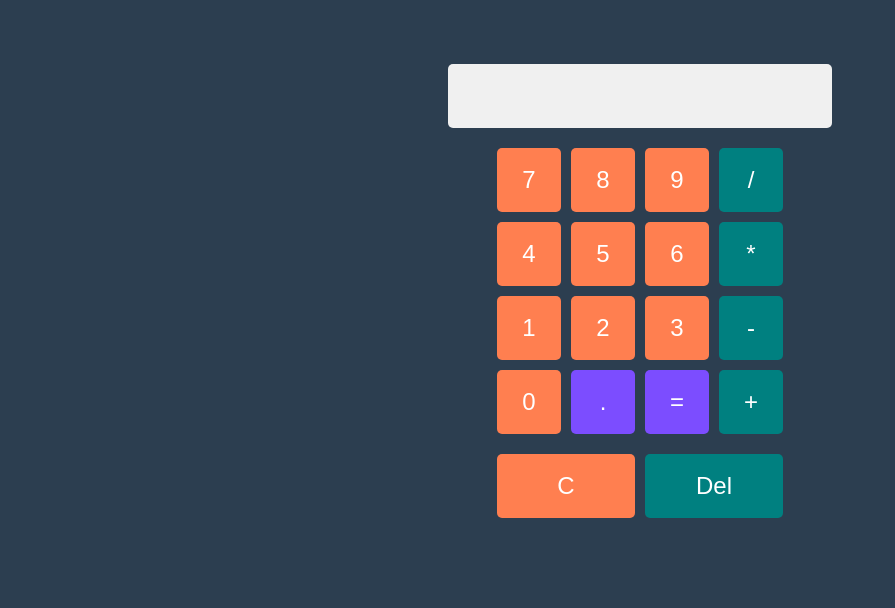
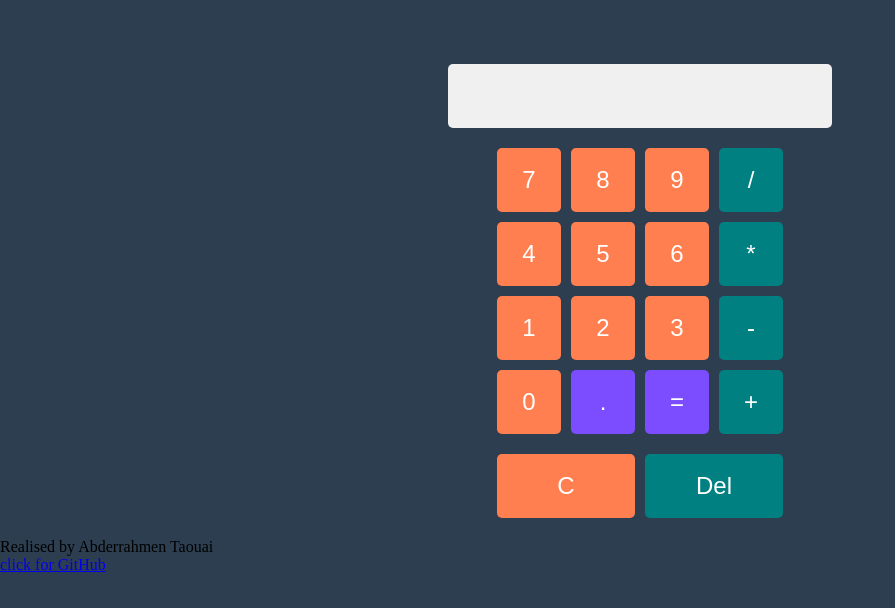
Before and after one commit to Abderrahmen-taouai/Project-Calculator-, a plain HTML site: page index.html in a window 1280 px wide. Shown: the whole page, without its empty margins (0-895 px from the left). Drawn offline with Linux system fonts and the light colour scheme.

Commit message:
Update index.html
added footer

```diff
--- a/index.html
+++ b/index.html
@@ -48,5 +48,10 @@
             </div>
         </div>
     </div>
+    <footer>
+        Realised by Abderrahmen Taouai
+        <a href="https://github.com/Abderrahmen-taouai/Project-Calculator-"> <br> click for GitHub </a>
+    </footer>
+
 </body>
 </html>
```
